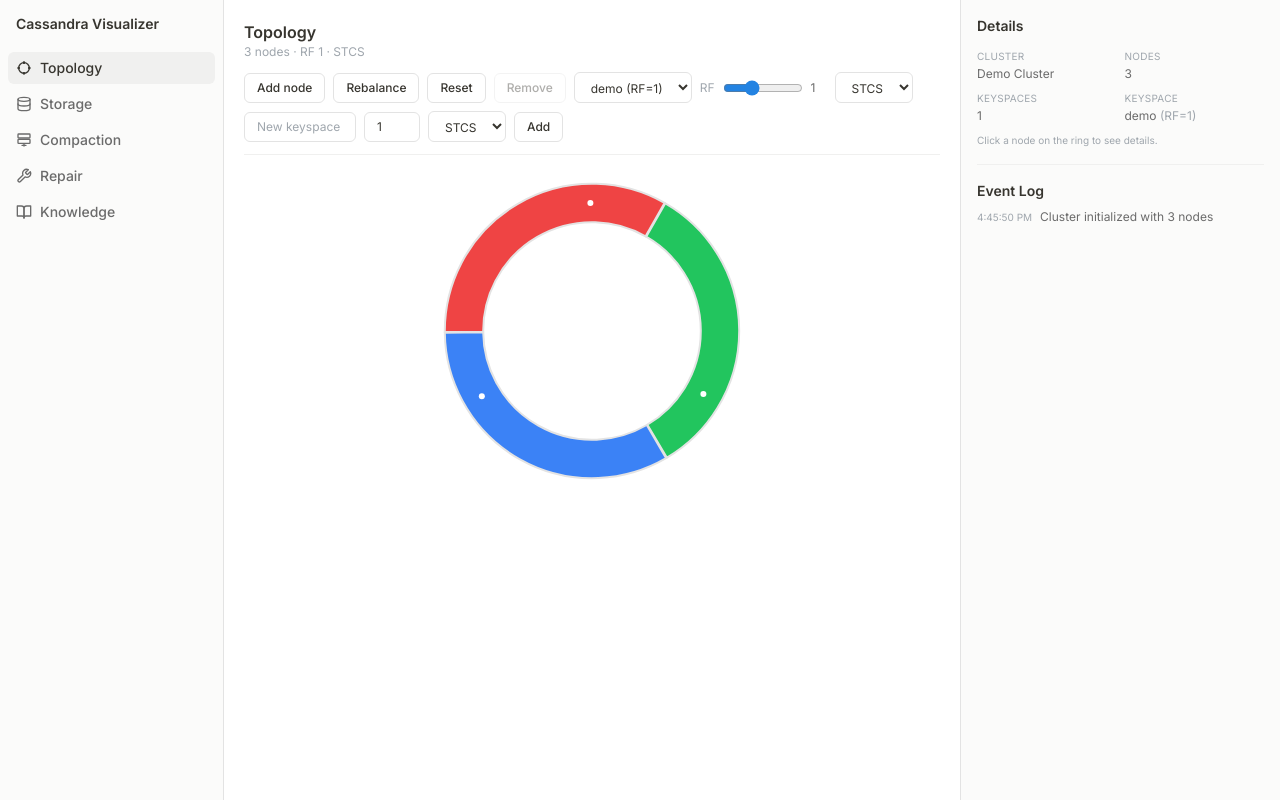
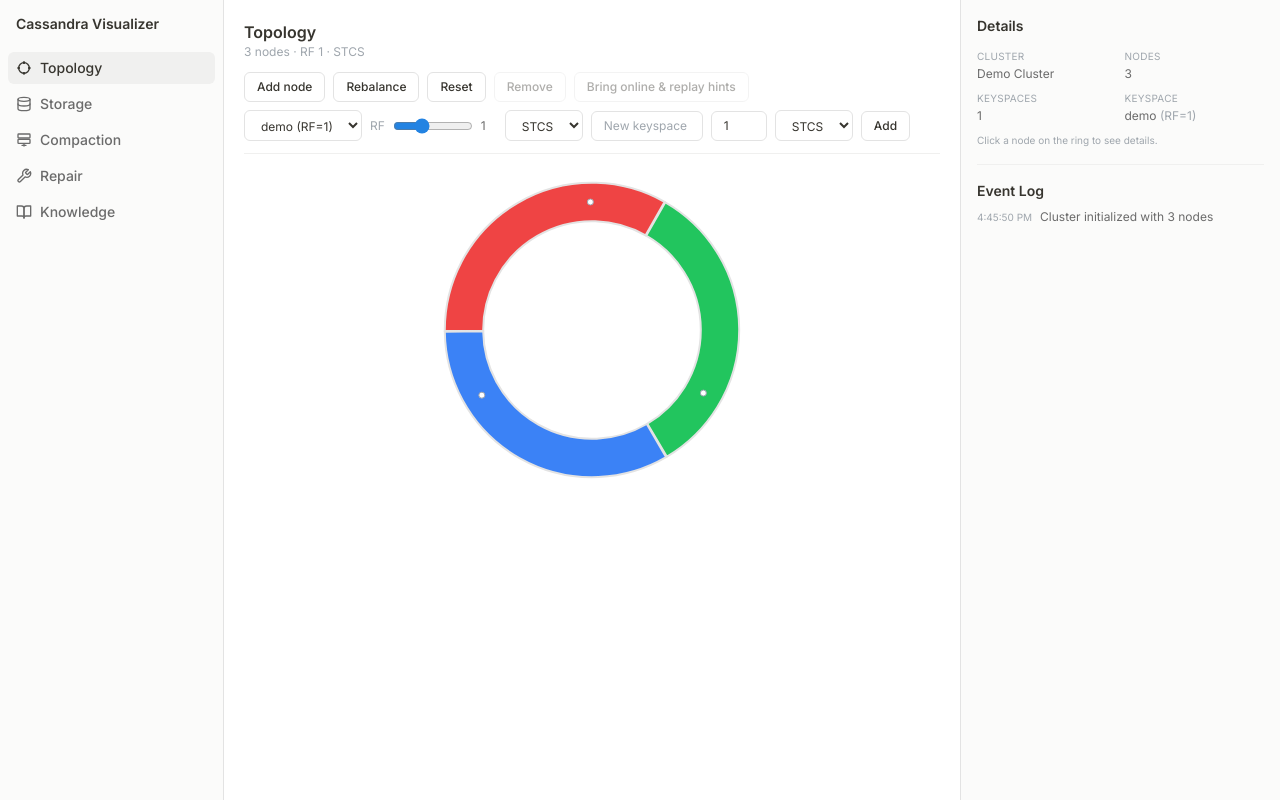
Before and after one commit to nickiscool0301/cass-visualizer, a React (Vite) app in the folder web/: page / in a window 1280 px wide. Built offline with nearby package versions, Linux system fonts and the light colour scheme.

Commit message:
feat: hinted handoff simulation

```diff
--- a/web/src/App.tsx
+++ b/web/src/App.tsx
@@ -48,6 +48,7 @@ function App() {
               <TokenRing
                 cluster={cluster}
                 onSelectNode={(id) => dispatch({ type: "SELECT_NODE", nodeId: id })}
+                onToggleNodeStatus={(id) => dispatch({ type: "TOGGLE_NODE_STATUS", nodeId: id })}
                 highlightedNodeId={cluster.selectedNodeId}
               />
             )}
--- a/web/src/components/CanvasToolbar.tsx
+++ b/web/src/components/CanvasToolbar.tsx
@@ -70,6 +70,20 @@ export function CanvasToolbar({ cluster, dispatch }: CanvasToolbarProps) {
               className="btn-ghost py-1.5 text-xs disabled:opacity-40"
             >
               Remove
+            </button>
+            <button
+              onClick={() => {
+                if (cluster.selectedNodeId) {
+                  dispatch({ type: "BRING_NODE_ONLINE", nodeId: cluster.selectedNodeId });
+                }
+              }}
+              disabled={
+                !cluster.selectedNodeId ||
+                cluster.nodes.find((n) => n.id === cluster.selectedNodeId)?.status !== "down"
+              }
+              className="btn-ghost py-1.5 text-xs disabled:opacity-40"
+            >
+              Bring online & replay hints
             </button>
           </div>
         )}
--- a/web/src/components/TokenRing.tsx
+++ b/web/src/components/TokenRing.tsx
@@ -7,10 +7,11 @@ import { getReplicaNodeIds } from "../lib/replicaPlacement";
 interface TokenRingProps {
   cluster: Cluster;
   onSelectNode: (nodeId: string | null) => void;
+  onToggleNodeStatus?: (nodeId: string) => void;
   highlightedNodeId: string | null;
 }
 
-export function TokenRing({ cluster, onSelectNode, highlightedNodeId }: TokenRingProps) {
+export function TokenRing({ cluster, onSelectNode, onToggleNodeStatus, highlightedNodeId }: TokenRingProps) {
   const containerRef = useRef<HTMLDivElement>(null);
   const [size, setSize] = useState(320);
   const [hoveredNodeId, setHoveredNodeId] = useState<string | null>(null);
@@ -64,10 +65,12 @@ export function TokenRing({ cluster, onSelectNode, highlightedNodeId }: TokenRin
       >
       <g transform={`translate(${dims.centerX}, ${dims.centerY})`}>
         {arcs.map((arc, i) => {
+          const node = cluster.nodes.find((n) => n.id === arc.nodeId);
           const isHighlighted = highlightedNodeId === arc.nodeId || hoveredNodeId === arc.nodeId;
           const isJoining = cluster.animation.joiningNodeId === arc.nodeId;
-          const opacity = (highlightedNodeId || hoveredNodeId) && !isHighlighted ? 0.3 : 1;
-          const ownerName = cluster.nodes.find((n) => n.id === arc.nodeId)?.name ?? arc.nodeId;
+          const isDown = node?.status === "down";
+          const opacity = isHighlighted ? 1 : isDown ? 0.35 : (highlightedNodeId || hoveredNodeId) && !isHighlighted ? 0.3 : 1;
+          const ownerName = node?.name ?? arc.nodeId;
           const midpoint = arc.startToken;
           const replicas = getReplicaNodeIds(midpoint, rf, cluster.nodes);
           const replicaNames = replicas.map((id) => cluster.nodes.find((n) => n.id === id)?.name ?? id);
@@ -102,6 +105,7 @@ export function TokenRing({ cluster, onSelectNode, highlightedNodeId }: TokenRin
         {cluster.nodes.map((node) => {
           const tokenAngles = node.tokens.map((t) => tokenToAngle(t, cluster.tokenRange) - Math.PI / 2);
           const nodeHighlighted = highlightedNodeId === node.id || hoveredNodeId === node.id;
+          const isDown = node.status === "down";
           return tokenAngles.map((angle, i) => {
             const x = Math.cos(angle) * dims.radius;
             const y = Math.sin(angle) * dims.radius;
@@ -111,9 +115,17 @@ export function TokenRing({ cluster, onSelectNode, highlightedNodeId }: TokenRin
                 cx={x}
                 cy={y}
                 r={nodeHighlighted ? 5 : 3}
-                fill="#fff"
-                className="transition-all duration-300"
-              />
+                fill={isDown ? "#9ca3af" : "#fff"}
+                stroke={isDown ? "#ef4444" : "#9ca3af"}
+                strokeWidth={1}
+                className="cursor-pointer transition-all duration-300"
+                onClick={(e) => {
+                  e.stopPropagation();
+                  onToggleNodeStatus?.(node.id);
+                }}
+              >
+                <title>{`${node.name}: click to toggle status (${node.status})`}</title>
+              </circle>
             );
           });
         })}
--- a/web/src/state/clusterReducer.ts
+++ b/web/src/state/clusterReducer.ts
@@ -2,9 +2,11 @@ import type {
   Cluster,
   ClusterEvent,
   CompactionStrategy,
+  Hint,
   Keyspace,
   MerkleNode,
   Node,
+  NodeStatus,
   NodeStorage,
   SSTable,
   StoredRow,
@@ -71,7 +73,7 @@ function allocateColor(nodes: Node[]): string {
 }
 
 function createEmptyStorage(): NodeStorage {
-  return { commitLog: [], memtable: [], sstables: [] };
+  return { commitLog: [], memtable: [], sstables: [], hints: [] };
 }
 
 function rangeSize(start: number, end: number, tokenRange: [number, number]): number {
@@ -126,6 +128,7 @@ function flushMemtable(storage: NodeStorage): NodeStorage {
     level: 0,
   };
   return {
+    ...storage,
     commitLog: [],
     memtable: [],
     sstables: [newSstable, ...storage.sstables],
@@ -136,13 +139,14 @@ function writeToNode(
   storage: NodeStorage,
   partitionKey: string,
   value: string,
-  ttlSeconds?: number
+  ttlSeconds?: number,
+  timestamp?: number
 ): NodeStorage {
-  const timestamp = now();
-  const row: StoredRow = { partitionKey, value, timestamp };
+  const rowTimestamp = timestamp ?? now();
+  const row: StoredRow = { partitionKey, value, timestamp: rowTimestamp };
   if (ttlSeconds !== undefined) {
     row.ttl = ttlSeconds;
-    row.expiresAt = timestamp + ttlSeconds * 1000;
+    row.expiresAt = rowTimestamp + ttlSeconds * 1000;
   }
   const nextCommitLog = [row, ...storage.commitLog];
   const nextMemtable = [row, ...storage.memtable];
@@ -154,11 +158,11 @@ function writeToNode(
   return { ...storage, commitLog: nextCommitLog, memtable: nextMemtable };
 }
 
-function deleteToNode(storage: NodeStorage, partitionKey: string): NodeStorage {
+function deleteToNode(storage: NodeStorage, partitionKey: string, timestamp?: number): NodeStorage {
   const row: StoredRow = {
     partitionKey,
     value: "[TOMBSTONE]",
-    timestamp: now(),
+    timestamp: timestamp ?? now(),
     isTombstone: true,
   };
   const nextCommitLog = [row, ...storage.commitLog];
@@ -179,6 +183,47 @@ function writeRowToNode(storage: NodeStorage, row: StoredRow): NodeStorage {
     return flushMemtable({ ...storage, commitLog: nextCommitLog, memtable: nextMemtable });
   }
   return { ...storage, commitLog: nextCommitLog, memtable: nextMemtable };
+}
+
+function replayHintsForNode(
+  nodes: Node[],
+  targetNodeId: string
+): { nodes: Node[]; replayCount: number } {
+  const rowsToReplay: StoredRow[] = [];
+  const nextNodes = nodes.map((node) => {
+    const remaining: Hint[] = [];
+    for (const hint of node.storage.hints) {
+      if (hint.targetNodeId === targetNodeId) {
+        rowsToReplay.push({
+          partitionKey: hint.partitionKey,
+          value: hint.value,
+          timestamp: hint.timestamp,
+          isTombstone: hint.isTombstone,
+        });
+      } else {
+        remaining.push(hint);
+      }
+    }
+    if (remaining.length !== node.storage.hints.length) {
+      return { ...node, storage: { ...node.storage, hints: remaining } };
+    }
+    return node;
+  });
+
+  if (rowsToReplay.length === 0) {
+    return { nodes: nextNodes, replayCount: 0 };
+  }
+
+  const finalNodes = nextNodes.map((node) => {
+    if (node.id !== targetNodeId) return node;
+    let storage = node.storage;
+    for (const row of rowsToReplay) {
+      storage = writeRowToNode(storage, row);
+    }
+    return { ...node, storage };
+  });
+
+  return { nodes: finalNodes, replayCount: rowsToReplay.length };
 }
 
 function findLatestRow(storage: NodeStorage, partitionKey: string): StoredRow | undefined {
@@ -362,7 +407,10 @@ export type ClusterAction =
   | { type: "RUN_REPAIR" }
   | { type: "READ"; partitionKey: string }
   | { type: "EXECUTE_READ_REPAIR"; partitionKey: string }
-  | { type: "CLEAR_ANIMATION" };
+  | { type: "CLEAR_ANIMATION" }
+  | { type: "TOGGLE_NODE_STATUS"; nodeId: string }
+  | { type: "BRING_NODE_ONLINE"; nodeId: string }
+  | { type: "SEND_HINTS"; nodeId: string };
 
 export function clusterReducer(state: Cluster, action: ClusterAction): Cluster {
   switch (action.type) {
@@ -526,27 +574,50 @@ export function clusterReducer(state: Cluster, action: ClusterAction): Cluster {
           events: addEvent(state.events, "No replicas available for write"),
         };
       }
+      const liveReplicaIds = replicaIds.filter((id) => state.nodes.find((n) => n.id === id)!.status === "up");
+      const downReplicaIds = replicaIds.filter((id) => !liveReplicaIds.includes(id));
+      const coordinatorId = liveReplicaIds[0] ?? state.nodes.find((n) => n.status === "up")?.id;
+      if (!coordinatorId) {
+        return { ...state, events: addEvent(state.events, "No live coordinator available for write") };
+      }
+      const timestamp = now();
+      const hints: Hint[] = downReplicaIds.map((targetId) => ({
+        id: generateId("hint"),
+        targetNodeId: targetId,
+        partitionKey: action.partitionKey,
+        value: action.value,
+        timestamp,
+        isTombstone: false,
+      }));
       const nodes = state.nodes.map((node) => {
-        if (!replicaIds.includes(node.id)) return node;
-        return {
-          ...node,
-          storage: writeToNode(node.storage, action.partitionKey, action.value),
-        };
+        let storage = node.storage;
+        if (liveReplicaIds.includes(node.id)) {
+          storage = writeToNode(storage, action.partitionKey, action.value, undefined, timestamp);
+        }
+        if (node.id === coordinatorId) {
+          storage = { ...storage, hints: [...storage.hints, ...hints] };
+        }
+        return { ...node, storage };
       });
       const flushed = nodes.some(
         (n) =>
-          replicaIds.includes(n.id) &&
+          liveReplicaIds.includes(n.id) &&
           state.nodes.find((prev) => prev.id === n.id)!.storage.memtable.length >= 4 &&
           n.storage.memtable.length === 0
       );
       const message = flushed
         ? `Write to ${replicaIds.length} replica(s); memtable flushed to SSTable`
         : `Write to ${replicaIds.length} replica(s) at token ${token}`;
+      let events = addEvent(state.events, message);
+      for (let i = downReplicaIds.length - 1; i >= 0; i--) {
+        const downNode = state.nodes.find((n) => n.id === downReplicaIds[i])!;
+        events = addEvent(events, `Stored hint for ${downNode.name}`);
+      }
       return {
         ...state,
         nodes,
-        events: addEvent(state.events, message),
-        animation: { ...state.animation, writeTargetNodeId: replicaIds[0] ?? null, flushedNodeId: flushed ? replicaIds[0] ?? null : null, lastWriteAction: "write" },
+        events,
+        animation: { ...state.animation, writeTargetNodeId: coordinatorId, flushedNodeId: flushed ? coordinatorId : null, lastWriteAction: "write" },
       };
     }
 
@@ -577,27 +648,50 @@ export function clusterReducer(state: Cluster, action: ClusterAction): Cluster {
           events: addEvent(state.events, "No replicas available for TTL write"),
         };
       }
+      const liveReplicaIds = replicaIds.filter((id) => state.nodes.find((n) => n.id === id)!.status === "up");
+      const downReplicaIds = replicaIds.filter((id) => !liveReplicaIds.includes(id));
+      const coordinatorId = liveReplicaIds[0] ?? state.nodes.find((n) => n.status === "up")?.id;
+      if (!coordinatorId) {
+        return { ...state, events: addEvent(state.events, "No live coordinator available for TTL write") };
+      }
+      const timestamp = now();
+      const hints: Hint[] = downReplicaIds.map((targetId) => ({
+        id: generateId("hint"),
+        targetNodeId: targetId,
+        partitionKey: action.partitionKey,
+        value: action.value,
+        timestamp,
+        isTombstone: false,
+      }));
       const nodes = state.nodes.map((node) => {
-        if (!replicaIds.includes(node.id)) return node;
-        return {
-          ...node,
-          storage: writeToNode(node.storage, action.partitionKey, action.value, action.ttlSeconds),
-        };
+        let storage = node.storage;
+        if (liveReplicaIds.includes(node.id)) {
+          storage = writeToNode(storage, action.partitionKey, action.value, action.ttlSeconds, timestamp);
+        }
+        if (node.id === coordinatorId) {
+          storage = { ...storage, hints: [...storage.hints, ...hints] };
+        }
+        return { ...node, storage };
       });
       const flushed = nodes.some(
         (n) =>
-          replicaIds.includes(n.id) &&
+          liveReplicaIds.includes(n.id) &&
           state.nodes.find((prev) => prev.id === n.id)!.storage.memtable.length >= 4 &&
           n.storage.memtable.length === 0
       );
       const message = flushed
         ? `Wrote ${action.partitionKey} with TTL ${action.ttlSeconds}s on ${replicaIds.length} replica(s); memtable flushed`
         : `Wrote ${action.partitionKey} with TTL ${action.ttlSeconds}s on ${replicaIds.length} replica(s)`;
+      let events = addEvent(state.events, message);
+      for (let i = downReplicaIds.length - 1; i >= 0; i--) {
+        const downNode = state.nodes.find((n) => n.id === downReplicaIds[i])!;
+        events = addEvent(events, `Stored hint for ${downNode.name}`);
+      }
       return {
         ...state,
         nodes,
-        events: addEvent(state.events, message),
-        animation: { ...state.animation, writeTargetNodeId: replicaIds[0] ?? null, flushedNodeId: flushed ? replicaIds[0] ?? null : null, lastWriteAction: "write_ttl" },
+        events,
+        animation: { ...state.animation, writeTargetNodeId: coordinatorId, flushedNodeId: flushed ? coordinatorId : null, lastWriteAction: "write_ttl" },
       };
     }
 
@@ -612,27 +706,50 @@ export function clusterReducer(state: Cluster, action: ClusterAction): Cluster {
           events: addEvent(state.events, "No replicas available for delete"),
         };
       }
+      const liveReplicaIds = replicaIds.filter((id) => state.nodes.find((n) => n.id === id)!.status === "up");
+      const downReplicaIds = replicaIds.filter((id) => !liveReplicaIds.includes(id));
+      const coordinatorId = liveReplicaIds[0] ?? state.nodes.find((n) => n.status === "up")?.id;
+      if (!coordinatorId) {
+        return { ...state, events: addEvent(state.events, "No live coordinator available for delete") };
+      }
+      const timestamp = now();
+      const hints: Hint[] = downReplicaIds.map((targetId) => ({
+        id: generateId("hint"),
+        targetNodeId: targetId,
+        partitionKey: action.partitionKey,
+        value: "[TOMBSTONE]",
+        timestamp,
+        isTombstone: true,
+      }));
       const nodes = state.nodes.map((node) => {
-        if (!replicaIds.includes(node.id)) return node;
-        return {
-          ...node,
-          storage: deleteToNode(node.storage, action.partitionKey),
-        };
+        let storage = node.storage;
+        if (liveReplicaIds.includes(node.id)) {
+          storage = deleteToNode(storage, action.partitionKey, timestamp);
+        }
+        if (node.id === coordinatorId) {
+          storage = { ...storage, hints: [...storage.hints, ...hints] };
+        }
+        return { ...node, storage };
       });
       const flushed = nodes.some(
         (n) =>
-          replicaIds.includes(n.id) &&
+          liveReplicaIds.includes(n.id) &&
           state.nodes.find((prev) => prev.id === n.id)!.storage.memtable.length >= 4 &&
           n.storage.memtable.length === 0
       );
       const message = flushed
         ? `Deleted ${action.partitionKey} on ${replicaIds.length} replica(s); memtable flushed`
         : `Deleted ${action.partitionKey} on ${replicaIds.length} replica(s)`;
+      let events = addEvent(state.events, message);
+      for (let i = downReplicaIds.length - 1; i >= 0; i--) {
+        const downNode = state.nodes.find((n) => n.id === downReplicaIds[i])!;
+        events = addEvent(events, `Stored hint for ${downNode.name}`);
+      }
       return {
         ...state,
         nodes,
-        events: addEvent(state.events, message),
-        animation: { ...state.animation, writeTargetNodeId: replicaIds[0] ?? null, flushedNodeId: flushed ? replicaIds[0] ?? null : null, lastWriteAction: "delete" },
+        events,
+        animation: { ...state.animation, writeTargetNodeId: coordinatorId, flushedNodeId: flushed ? coordinatorId : null, lastWriteAction: "delete" },
       };
     }
 
@@ -920,6 +1037,69 @@ export function clusterReducer(state: Cluster, action: ClusterAction): Cluster {
       return { ...state, animation: { writeTargetNodeId: null, flushedNodeId: null, joiningNodeId: null, compactedNodeId: null, repairingNodeId: null, lastWriteAction: null, readCoordinatorNodeId: null, readRepairTargetNodeIds: [] } };
     }
 
+    case "TOGGLE_NODE_STATUS": {
+      const target = state.nodes.find((n) => n.id === action.nodeId);
+      if (!target) return state;
+      const nextStatus: NodeStatus = target.status === "up" ? "down" : "up";
+      const nodes = state.nodes.map((n) =>
+        n.id === action.nodeId ? { ...n, status: nextStatus } : n
+      );
+      return {
+        ...state,
+        nodes,
+        events: addEvent(state.events, `${target.name} is now ${nextStatus}`),
+      };
+    }
+
+    case "BRING_NODE_ONLINE": {
+      const target = state.nodes.find((n) => n.id === action.nodeId);
+      if (!target) return state;
+      if (target.status === "up") {
+        return {
+          ...state,
+          events: addEvent(state.events, `${target.name} is already online`),
+        };
+      }
+      const upNodes = state.nodes.map((n) =>
+        n.id === action.nodeId ? { ...n, status: "up" as NodeStatus } : n
+      );
+      let events = addEvent(state.events, `${target.name} came online`);
+      const replayResult = replayHintsForNode(upNodes, action.nodeId);
+      if (replayResult.replayCount > 0) {
+        events = addEvent(
+          events,
+          `Replaying ${replayResult.replayCount} hint${replayResult.replayCount === 1 ? "" : "s"} to ${target.name}`
+        );
+      }
+      return {
+        ...state,
+        nodes: replayResult.nodes,
+        events,
+        animation: { ...state.animation, writeTargetNodeId: action.nodeId },
+      };
+    }
+
+    case "SEND_HINTS": {
+      const target = state.nodes.find((n) => n.id === action.nodeId);
+      if (!target) return state;
+      const replayResult = replayHintsForNode(state.nodes, action.nodeId);
+      let events = state.events;
+      if (replayResult.replayCount > 0) {
+        events = addEvent(
+          events,
+          `Replaying ${replayResult.replayCount} hint${replayResult.replayCount === 1 ? "" : "s"} to ${target.name}`
+        );
+      } else {
+        events = addEvent(events, `No hints to replay for ${target.name}`);
+      }
+      return {
+        ...state,
+        nodes: replayResult.nodes,
+        events,
+        animation: { ...state.animation, writeTargetNodeId: action.nodeId },
+      };
+    }
+
     default:
       return state;
   }
```
Also changed, not shown: web/src/components/StorageView.tsx (+29 -0 lines), web/src/types/cluster.ts (+10 -0 lines), web/tests/fixtures.ts (+1 -1 lines), 1 other file (tests, documents, lock files or other folders).
